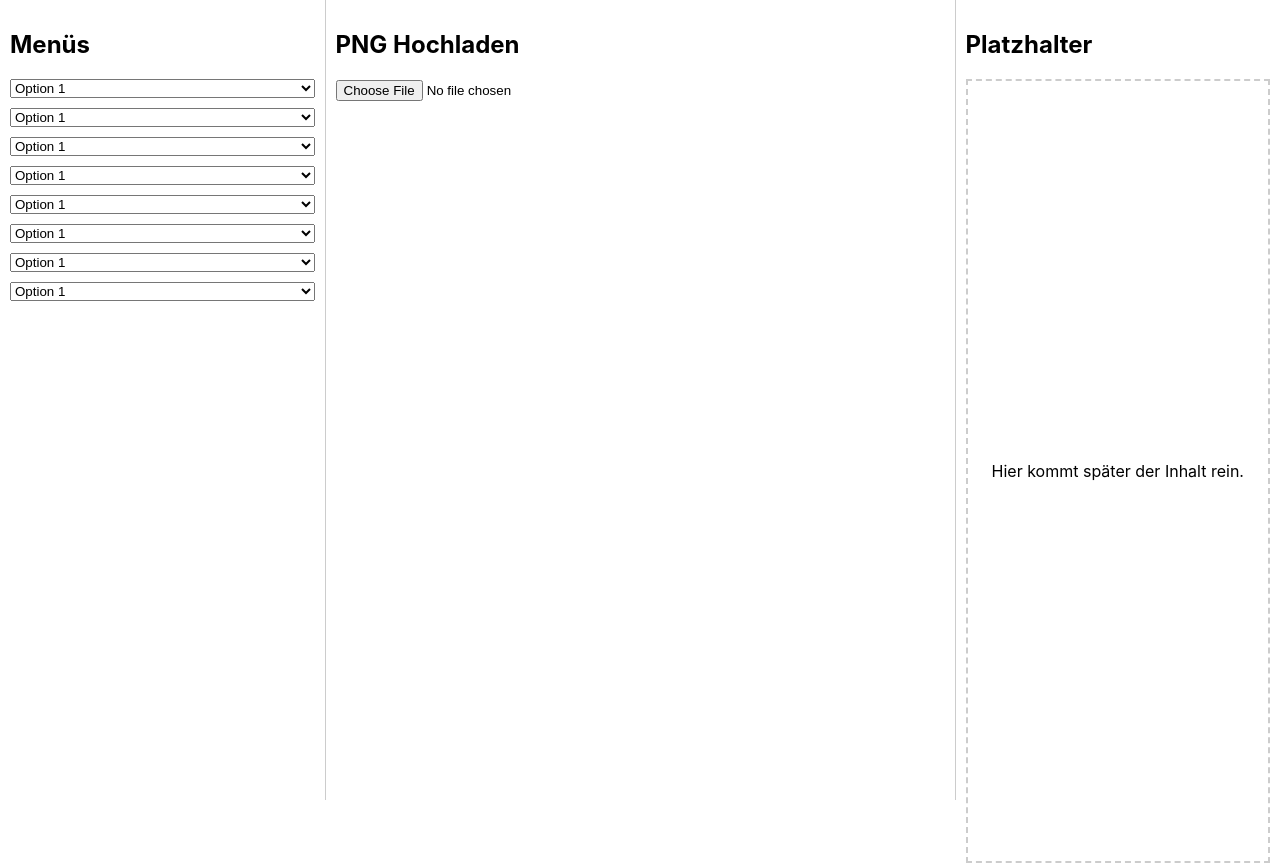
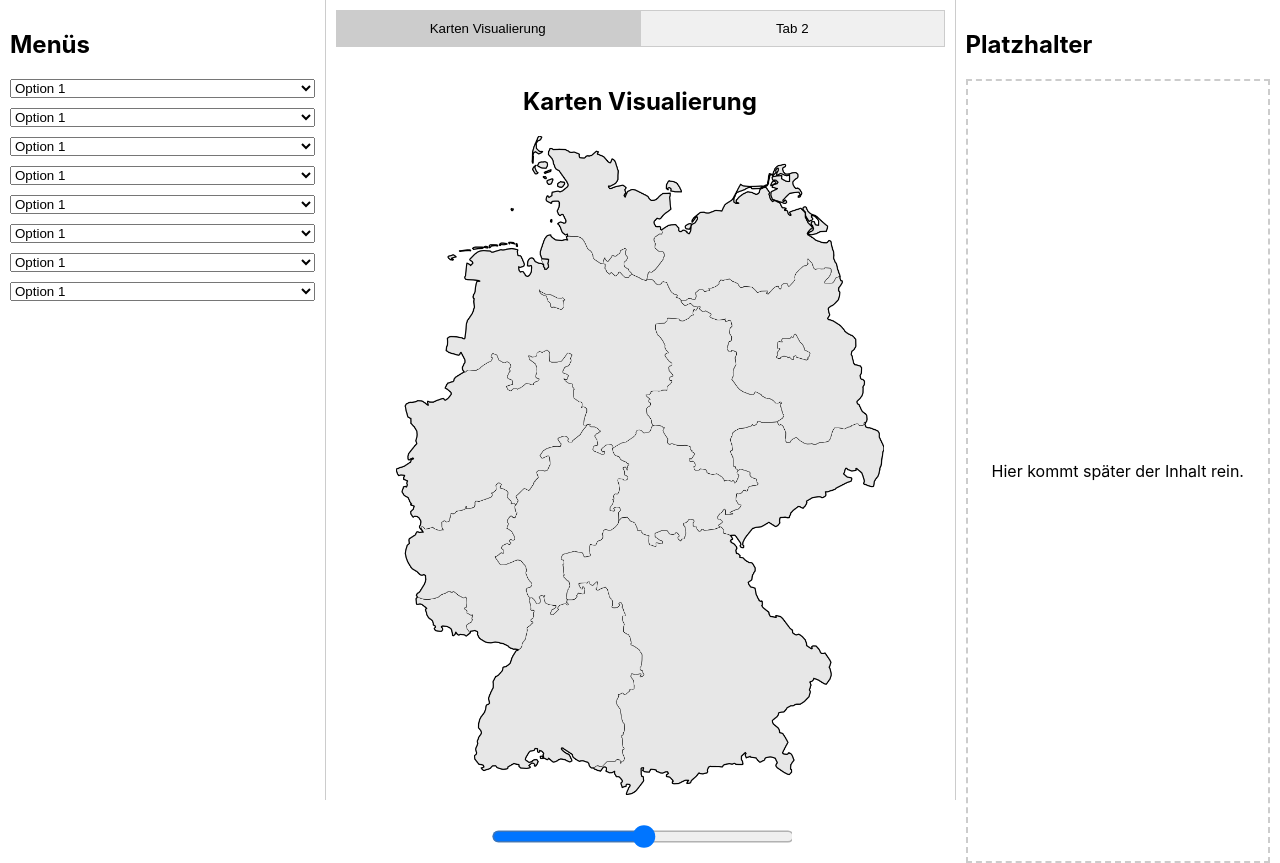
Before and after one commit to mnkrave/DatathonStads, a React (Create React App) app in the folder frontend/: page / in a window 1280 px wide. Built offline with nearby package versions, Linux system fonts and the light colour scheme.

Commit message:
init App.js

```diff
--- a/frontend/package.json
+++ b/frontend/package.json
@@ -3,6 +3,7 @@
   "version": "0.1.0",
   "private": true,
   "dependencies": {
+    "@mui/material": "^6.4.7",
     "@testing-library/dom": "^10.4.0",
     "@testing-library/jest-dom": "^6.6.3",
     "@testing-library/react": "^16.2.0",
--- a/frontend/src/App.js
+++ b/frontend/src/App.js
@@ -1,13 +1,23 @@
-import React from 'react';
+import React, { useState } from 'react';
+import KarteDeutschland from './Karte_Deutschland.svg.png';
 
 function App() {
+  const [activeTab, setActiveTab] = useState(0);
+
   return (
       <div className="App" style={{ display: 'flex', height: '100vh' }}>
         {/* Linke Spalte: 8 Dropdown-Menüs */}
         <div style={{ flex: 1, borderRight: '1px solid #ccc', padding: '10px' }}>
           <h2>Menüs</h2>
           {Array.from({ length: 8 }).map((_, index) => (
-              <select key={index} style={{ display: 'block', marginBottom: '10px', width: '100%' }}>
+              <select
+                  key={index}
+                  style={{
+                    display: 'block',
+                    marginBottom: '10px',
+                    width: '100%',
+                  }}
+              >
                 <option>Option 1</option>
                 <option>Option 2</option>
                 <option>Option 3</option>
@@ -15,16 +25,104 @@ function App() {
           ))}
         </div>
 
-        {/* Mittlere Spalte: PNG Upload */}
+        {/* Mittlere Spalte: Tabs */}
         <div style={{ flex: 2, borderRight: '1px solid #ccc', padding: '10px' }}>
-          <h2>PNG Hochladen</h2>
-          <input type="file" accept="image/png" />
+          {/* Tab Header */}
+          <div style={{ display: 'flex', marginBottom: '20px' }}>
+            <button
+                onClick={() => setActiveTab(0)}
+                style={{
+                  flex: 1,
+                  padding: '10px',
+                  backgroundColor: activeTab === 0 ? '#ccc' : '#f0f0f0',
+                  border: '1px solid #ccc',
+                  cursor: 'pointer'
+                }}
+            >
+              Karten Visualierung
+            </button>
+            <button
+                onClick={() => setActiveTab(1)}
+                style={{
+                  flex: 1,
+                  padding: '10px',
+                  backgroundColor: activeTab === 1 ? '#ccc' : '#f0f0f0',
+                  border: '1px solid #ccc',
+                  cursor: 'pointer'
+                }}
+            >
+              Tab 2
+            </button>
+          </div>
+
+          {/* Tab Content */}
+          {activeTab === 0 && (
+              <div
+                  style={{
+                    display: 'flex',
+                    flexDirection: 'column',
+                    alignItems: 'center',
+                    textAlign: 'center'
+                  }}
+              >
+                <h2>Karten Visualierung</h2>
+                <img
+                    src={KarteDeutschland}
+                    alt="Deutschland Karte"
+                    style={{ width: '80%' }}
+                />
+                <div style={{ marginTop: '20px', width: '50%', overflow: 'hidden' }}>
+                  <div
+                      style={{
+                        transform: 'scale(1.5)',
+                        transformOrigin: 'left',
+                        width: 'calc(100% / 1.5)',
+                      }}
+                  >
+                    <input
+                        type="range"
+                        min="2000"
+                        max="2030"
+                        step="1"
+                        style={{
+                          width: '100%',
+                          height: '40px',
+                        }}
+                    />
+                  </div>
+                </div>
+              </div>
+          )}
+
+          {activeTab === 1 && (
+              <div
+                  style={{
+                    display: 'flex',
+                    flexDirection: 'column',
+                    alignItems: 'center',
+                    justifyContent: 'center',
+                    height: '100%'
+                  }}
+              >
+                {/* Platzhalter für den zweiten Tab */}
+                <h2>Tab 2</h2>
+                <p>Hier erscheint später weiterer Inhalt.</p>
+              </div>
+          )}
         </div>
 
         {/* Rechte Spalte: Platzhalter */}
         <div style={{ flex: 1, padding: '10px' }}>
           <h2>Platzhalter</h2>
-          <div style={{ border: '2px dashed #ccc', height: '100%', display: 'flex', alignItems: 'center', justifyContent: 'center' }}>
+          <div
+              style={{
+                border: '2px dashed #ccc',
+                height: '100%',
+                display: 'flex',
+                alignItems: 'center',
+                justifyContent: 'center'
+              }}
+          >
             <p>Hier kommt später der Inhalt rein.</p>
           </div>
         </div>
```
Also changed, not shown: frontend/src/Karte_Deutschland.svg.png (added), 1 other file (tests, documents, lock files or other folders).
